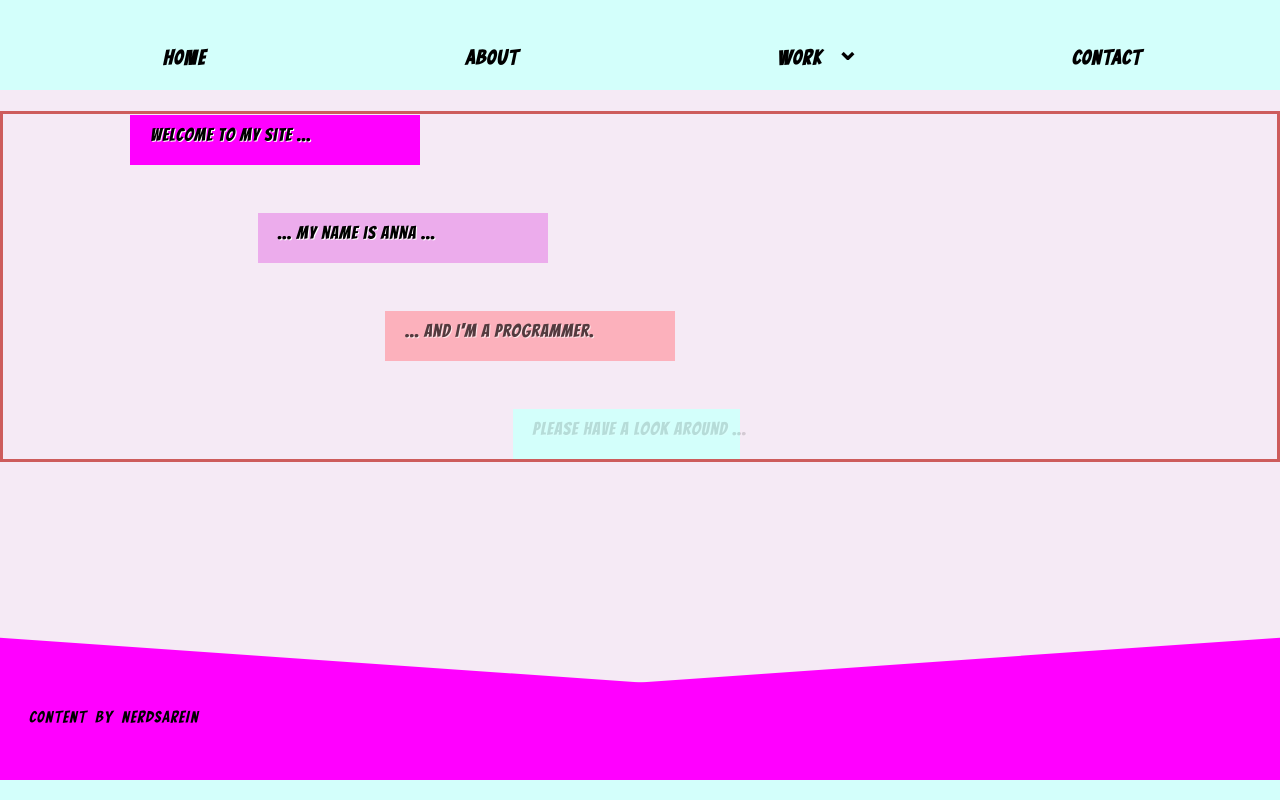
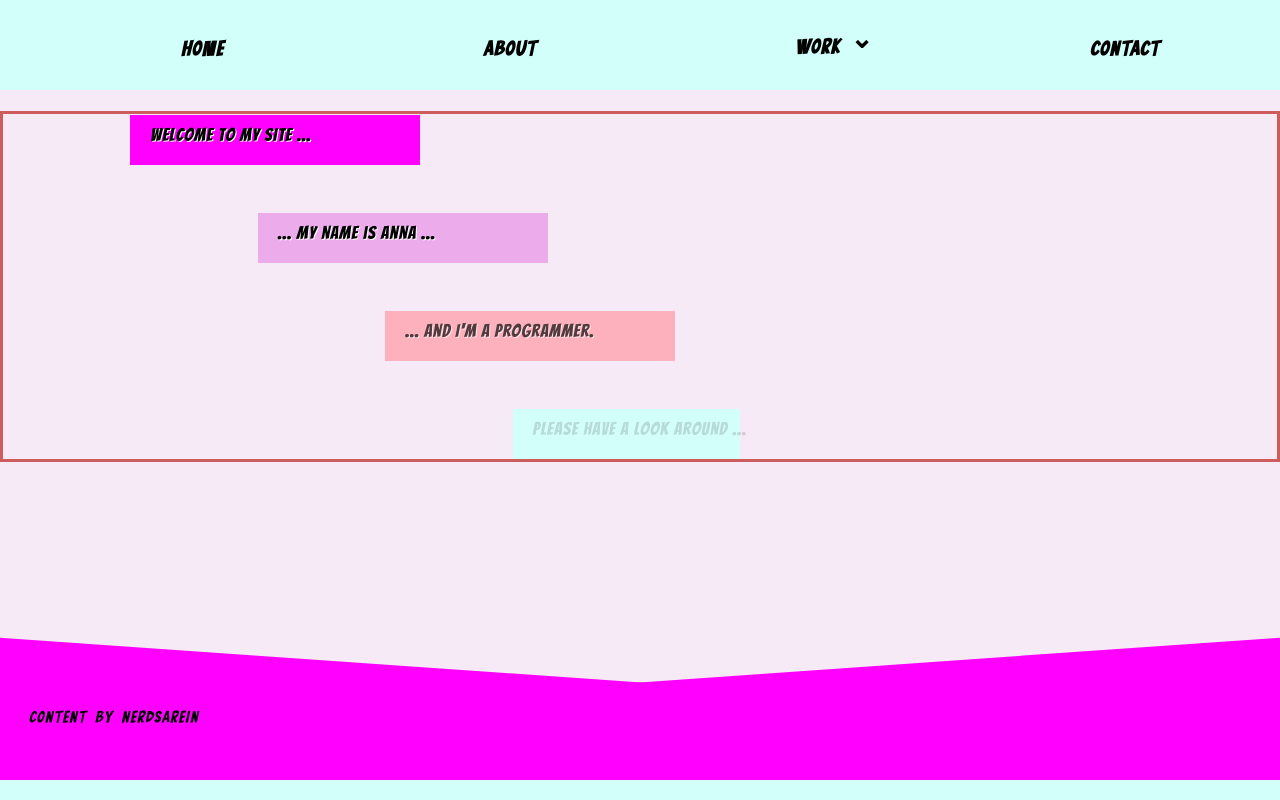
Before and after one commit to NerdsAreIn/portfolio-website, a website with bundled scripts: page index.html in a window 1280 px wide. Built offline with nearby package versions, Linux system fonts and the light colour scheme.

Commit message:
resolved the issue with vertical aligning of headers

```diff
--- a/dropdown.css
+++ b/dropdown.css
@@ -96,9 +96,6 @@ nav.visible, .header.visible {
 .header.off-screen {
     transform: translateX(1800px);
 }
-/* #work-button {
-    padding-top: 23px;
-} */
 .link-container {
     width: max-content;
     margin: auto;
@@ -106,6 +103,12 @@ nav.visible, .header.visible {
     z-index: 9;
     overflow: visible;
     position: relative;
+}
+#work-button .link-container {
+    line-height: 18px;
+}
+#work-button .link-container a {
+    margin-top: 2px;
 }
 .header a {
     margin: auto;
@@ -131,9 +134,10 @@ nav.visible, .header.visible {
 span.arrow {
     font-size: 1.5rem;
     margin-left: 3px;
-    position: relative;
-    top: -4px;
+    position: absolute;
+    top: -2px;
     z-index: 10;
+    margin-left: 0.7vw;
 }
 span.arrow:not(#work-button span.arrow) {
     opacity: 0;
--- a/index.html
+++ b/index.html
@@ -18,13 +18,13 @@
             </a>
             <div class="header" id="home-button">
                 <div class="link-container">
-                    <a href="index.html">HOME <span class="arrow">&#8964;</span></a>
+                    <a href="index.html">HOME </a>
                     <div class="underline"></div>
                 </div>
             </div>
             <div class="header" id="about-button">
                 <div class="link-container">
-                    <a href="about.html">ABOUT <span class="arrow">&#8964;</span></a>
+                    <a href="about.html">ABOUT </a>
                     <div class="underline"></div>
                 </div>
             </div>
@@ -40,7 +40,7 @@
             </ul>
             <div class="header" id="contact-button">
                 <div class="link-container">
-                    <a href="contact.html">CONTACT <span class="arrow">&#8964;</span></a>
+                    <a href="contact.html">CONTACT </a>
                     <div class="underline"></div>
                 </div>
             </div>
```
